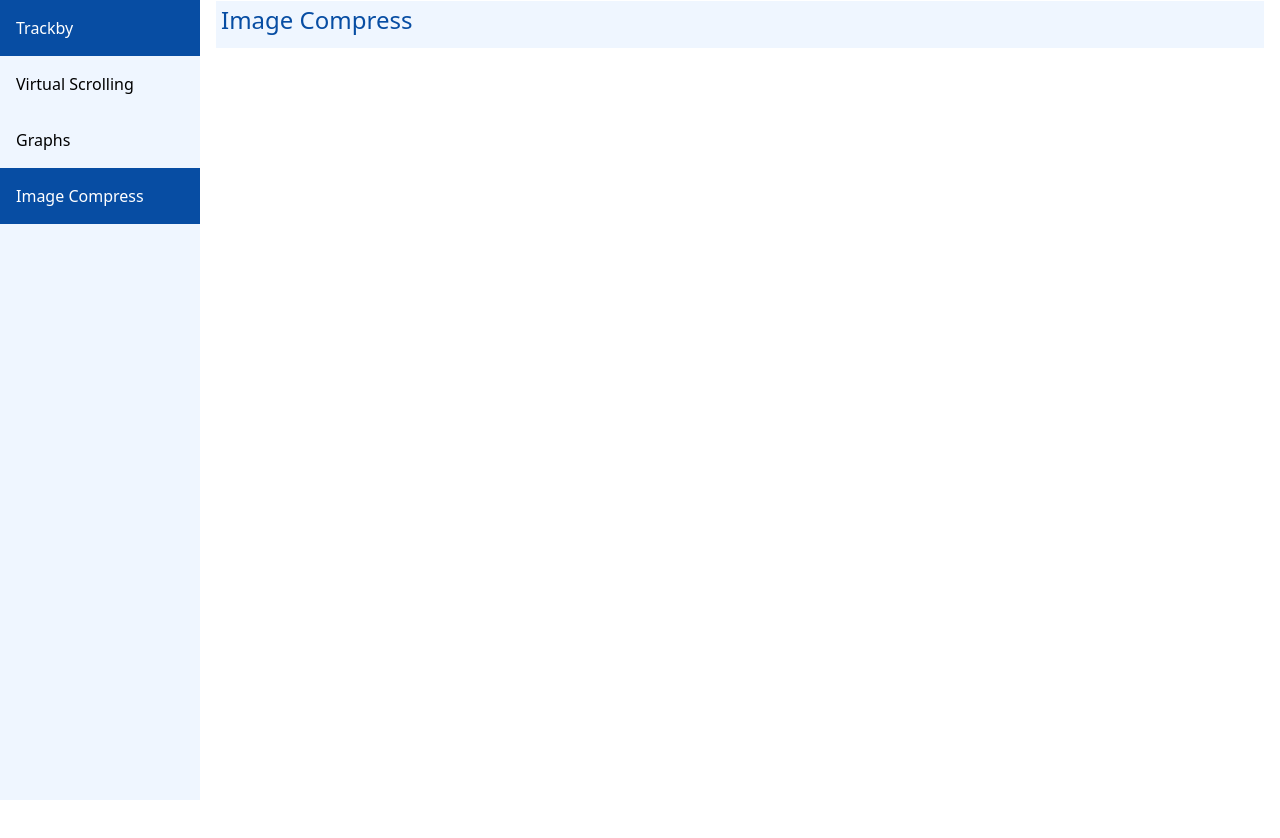
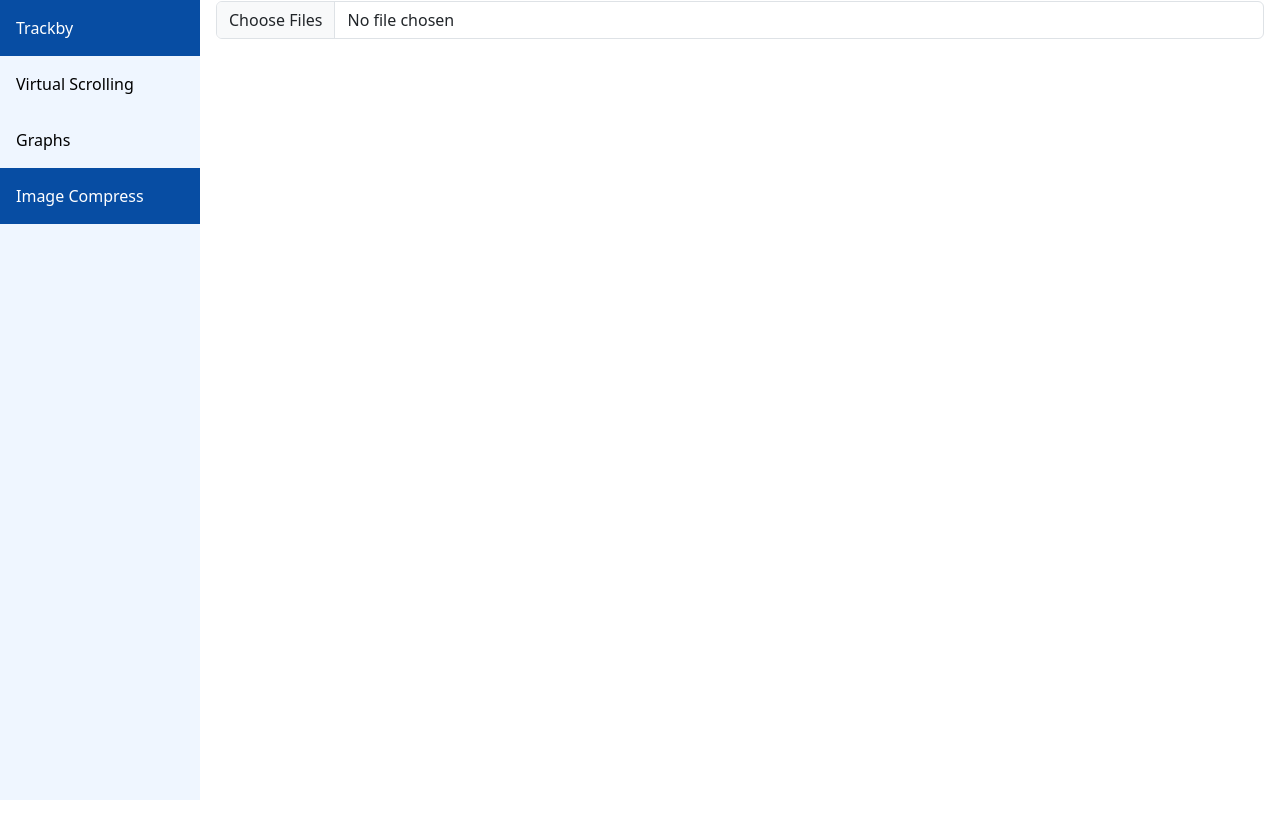
Before and after one commit to ds-talaviya/new-learning, an Angular app: page /image-compress in a window 1280 px wide. Shown: the top 838 px of the page. Built offline with nearby package versions, Linux system fonts and the light colour scheme.

Commit message:
image compress without library

```diff
--- a/src/app/image-compress/image-compress/image-compress.component.html
+++ b/src/app/image-compress/image-compress/image-compress.component.html
@@ -1,4 +1,8 @@
-<div class="header">
-    <h4> Image Compress
-    </h4>
+<div>
+    <!-- <input #filepicker type="file"
+        accept="application/msword, application/vnd.ms-excel, application/vnd.openxmlformats-officedocument.spreadsheetml.sheet,application/pdf, image/*"
+        class="form-control" (change)="uploadFile($event)" /> -->
+    <input #filepickerMultiple type="file"
+        accept="application/msword, application/vnd.ms-excel, application/vnd.openxmlformats-officedocument.spreadsheetml.sheet,application/pdf, image/*"
+        class="form-control" multiple (change)="uploadFile($event)" />
 </div>
--- a/src/app/image-compress/image-compress/image-compress.component.ts
+++ b/src/app/image-compress/image-compress/image-compress.component.ts
@@ -1,15 +1,78 @@
-import { Component, OnInit } from '@angular/core';
+import { Component } from '@angular/core';
+
 
 @Component({
   selector: 'app-image-compress',
   templateUrl: './image-compress.component.html',
   styleUrls: ['./image-compress.component.scss']
 })
-export class ImageCompressComponent implements OnInit {
-
-  constructor() { }
-
-  ngOnInit(): void {
+export class ImageCompressComponent {
+  compressedData: any = [];
+  uploadFile(event: Event) {
+    const input = event.target as HTMLInputElement;
+    if (input.files) {
+      const files = Array.from(input.files);
+      files.forEach(async file => {
+        if (file.type.startsWith('image/')) {
+          console.log('orginal file', file);
+          const compressedFile = await this.compressImage(file);
+          console.log('Compressed file', compressedFile);
+          this.compressedData.push(compressedFile)
+        } else {
+          // Handle non-image files
+          console.log('Non-image file', file);
+        }
+      });
+    }
   }
 
+  // chat GPT
+  compressImage(file: File): Promise<File> {
+    return new Promise((resolve, reject) => {
+      const reader = new FileReader();
+      reader.readAsDataURL(file);
+      reader.onload = (event: any) => {
+        const img = new Image();
+        img.src = event.target.result as string;
+        img.onload = () => {
+          const canvas = document.createElement('canvas');
+          const ctx = canvas.getContext('2d')!;
+
+          // const maxWidth = 800;
+          // const maxHeight = 800;
+          let width = img.width;
+          let height = img.height;
+
+          // if (width > height) {
+          //   if (width > maxWidth) {
+          //     height *= maxWidth / width;
+          //     width = maxWidth;
+          //   }
+          // } else {
+          //   if (height > maxHeight) {
+          //     width *= maxHeight / height;
+          //     height = maxHeight;
+          //   }
+          // }
+
+          canvas.width = width;
+          canvas.height = height;
+          ctx.drawImage(img, 0, 0, width, height);
+
+          canvas.toBlob(blob => {
+            if (blob) {
+              const compressedFile = new File([blob], file.name, {
+                type: file.type,
+                lastModified: Date.now()
+              });
+              resolve(compressedFile);
+            } else {
+              reject(new Error('Compression failed'));
+            }
+          }, file.type, 0.8); // Adjust the quality here (0.8 is 80% quality)
+        };
+      };
+      reader.onerror = error => reject(error);
+    });
+  }
 }
```
Also changed, not shown: src/app/image-compress/image-compress.txt (added).
